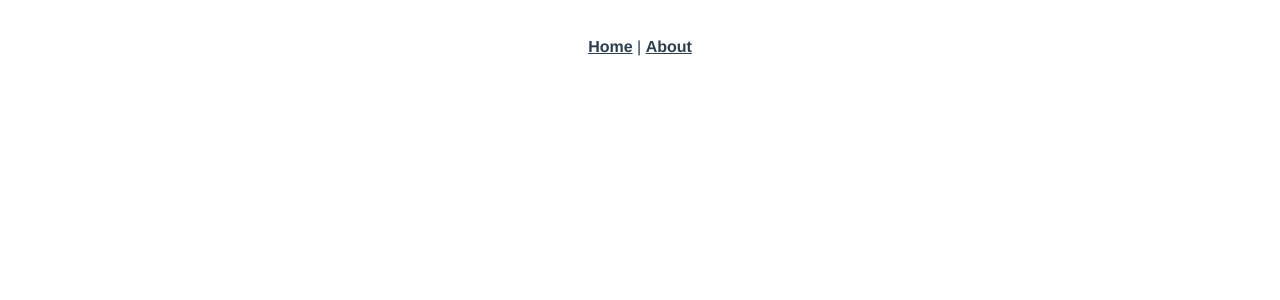
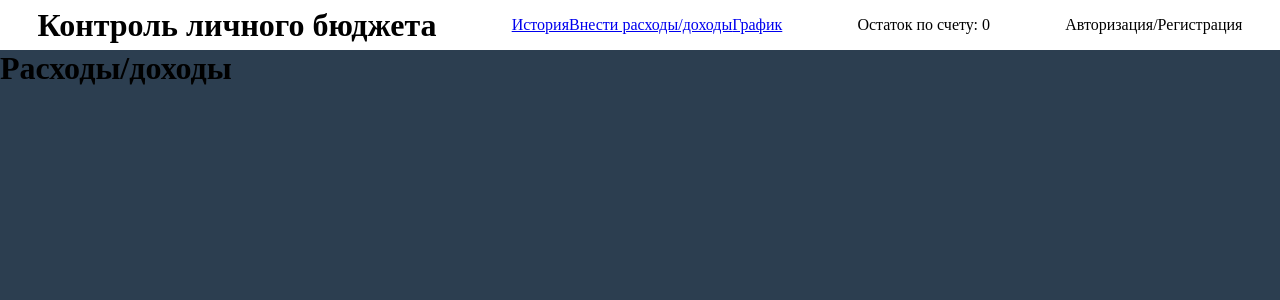
Before and after one commit to filya63/budget, a Vue app: page /exin in a window 1280 px wide. Before the commit this address had no page. Shown: the top 300 px of the page. Built offline with nearby package versions, Linux system fonts and the light colour scheme.

Commit message:
initial route + 6 components

```diff
--- a/src/App.vue
+++ b/src/App.vue
@@ -1,30 +1,27 @@
 <template>
-  <div id="nav">
-    <router-link to="/">Home</router-link> |
-    <router-link to="/about">About</router-link>
-  </div>
-  <router-view/>
+  <HeaderApp/>
+  <main>
+  <router-view></router-view>
+  </main>
 </template>
 
+<script lang='ts'>
+import { defineComponent } from 'vue';
+import HeaderApp from '@/components/HeaderApp.vue';
+
+export default defineComponent({
+  components: {
+    HeaderApp
+    }
+});
+</script>
+
 <style lang="scss">
-#app {
-  font-family: Avenir, Helvetica, Arial, sans-serif;
-  -webkit-font-smoothing: antialiased;
-  -moz-osx-font-smoothing: grayscale;
-  text-align: center;
-  color: #2c3e50;
+* {
+  margin: 0;
+  padding: 0;
 }
-
-#nav {
-  padding: 30px;
-
-  a {
-    font-weight: bold;
-    color: #2c3e50;
-
-    &.router-link-exact-active {
-      color: #42b983;
-    }
-  }
+body {
+  background: #2c3e50;
 }
 </style>
--- /dev/null
+++ b/src/components/Auth.vue
@@ -0,0 +1,3 @@
+<template>
+  Авторизация/Регистрация
+</template>
--- /dev/null
+++ b/src/components/ExinPage.vue
@@ -0,0 +1,3 @@
+<template>
+  <h1>Расходы/доходы</h1>
+</template>
--- /dev/null
+++ b/src/components/GraphPage.vue
@@ -0,0 +1,3 @@
+<template>
+    <h1>График</h1>
+</template>
--- /dev/null
+++ b/src/components/HeaderApp.vue
@@ -0,0 +1,31 @@
+<template>
+    <header class="header">
+        <h1>Контроль личного бюджета</h1>
+        <MenuApp/>
+        <span>Остаток по счету: 0</span>
+        <Auth/>
+    </header>
+</template>
+
+<script lang="ts">
+import { defineComponent } from 'vue';
+import MenuApp from './MenuApp.vue';
+import Auth from './Auth.vue';
+
+export default defineComponent({
+  components: {
+    MenuApp,
+    Auth
+    }
+});
+</script>
+
+<style lang="scss">
+    .header {
+        height: 50px;
+        background: #ffffff;
+        display: flex;
+        justify-content: space-around;
+        align-items: center;
+    }
+</style>
--- a/src/components/HelloWorld.vue
+++ /dev/null
@@ -1,63 +0,0 @@
-<template>
-  <div class="hello">
-    <h1>{{ msg }}</h1>
-    <p>
-      For a guide and recipes on how to configure / customize this project,<br>
-      check out the
-      <a href="https://cli.vuejs.org" target="_blank" rel="noopener">vue-cli documentation</a>.
-    </p>
-    <h3>Installed CLI Plugins</h3>
-    <ul>
-      <li><a href="https://github.com/vuejs/vue-cli/tree/dev/packages/%40vue/cli-plugin-babel" target="_blank" rel="noopener">babel</a></li>
-      <li><a href="https://github.com/vuejs/vue-cli/tree/dev/packages/%40vue/cli-plugin-pwa" target="_blank" rel="noopener">pwa</a></li>
-      <li><a href="https://github.com/vuejs/vue-cli/tree/dev/packages/%40vue/cli-plugin-router" target="_blank" rel="noopener">router</a></li>
-      <li><a href="https://github.com/vuejs/vue-cli/tree/dev/packages/%40vue/cli-plugin-vuex" target="_blank" rel="noopener">vuex</a></li>
-      <li><a href="https://github.com/vuejs/vue-cli/tree/dev/packages/%40vue/cli-plugin-typescript" target="_blank" rel="noopener">typescript</a></li>
-    </ul>
-    <h3>Essential Links</h3>
-    <ul>
-      <li><a href="https://vuejs.org" target="_blank" rel="noopener">Core Docs</a></li>
-      <li><a href="https://forum.vuejs.org" target="_blank" rel="noopener">Forum</a></li>
-      <li><a href="https://chat.vuejs.org" target="_blank" rel="noopener">Community Chat</a></li>
-      <li><a href="https://twitter.com/vuejs" target="_blank" rel="noopener">Twitter</a></li>
-      <li><a href="https://news.vuejs.org" target="_blank" rel="noopener">News</a></li>
-    </ul>
-    <h3>Ecosystem</h3>
-    <ul>
-      <li><a href="https://router.vuejs.org" target="_blank" rel="noopener">vue-router</a></li>
-      <li><a href="https://vuex.vuejs.org" target="_blank" rel="noopener">vuex</a></li>
-      <li><a href="https://github.com/vuejs/vue-devtools#vue-devtools" target="_blank" rel="noopener">vue-devtools</a></li>
-      <li><a href="https://vue-loader.vuejs.org" target="_blank" rel="noopener">vue-loader</a></li>
-      <li><a href="https://github.com/vuejs/awesome-vue" target="_blank" rel="noopener">awesome-vue</a></li>
-    </ul>
-  </div>
-</template>
-
-<script lang="ts">
-import { defineComponent } from 'vue';
-
-export default defineComponent({
-  name: 'HelloWorld',
-  props: {
-    msg: String,
-  },
-});
-</script>
-
-<!-- Add "scoped" attribute to limit CSS to this component only -->
-<style scoped lang="scss">
-h3 {
-  margin: 40px 0 0;
-}
-ul {
-  list-style-type: none;
-  padding: 0;
-}
-li {
-  display: inline-block;
-  margin: 0 10px;
-}
-a {
-  color: #42b983;
-}
-</style>
--- /dev/null
+++ b/src/components/HistoryPage.vue
@@ -0,0 +1,3 @@
+<template>
+  <h1>История расходов</h1>
+</template>
--- /dev/null
+++ b/src/components/MenuApp.vue
@@ -0,0 +1,7 @@
+<template>
+  <nav class="menu">
+    <router-link to="/history">История</router-link>
+    <router-link to="/exin">Внести расходы/доходы</router-link>
+    <router-link to="/graph">График</router-link>
+  </nav>
+</template>
--- a/src/router/index.ts
+++ b/src/router/index.ts
@@ -1,19 +1,23 @@
 import { createRouter, createWebHistory, RouteRecordRaw } from 'vue-router'
-import Home from '../views/Home.vue'
+import HistoryPage from '@/components/HistoryPage.vue';
+import ExinPage from '@/components/ExinPage.vue';
+import GraphPage from '@/components/GraphPage.vue';
 
 const routes: Array<RouteRecordRaw> = [
   {
-    path: '/',
-    name: 'Home',
-    component: Home
+    path: '/history',
+    name: 'History',
+    component: HistoryPage
   },
   {
-    path: '/about',
-    name: 'About',
-    // route level code-splitting
-    // this generates a separate chunk (about.[hash].js) for this route
-    // which is lazy-loaded when the route is visited.
-    component: () => import(/* webpackChunkName: "about" */ '../views/About.vue')
+    path: '/exin',
+    name: 'Exin',
+    component: ExinPage
+  },
+  {
+    path: '/graph',
+    name: 'Graph',
+    component: GraphPage
   }
 ]
 
--- a/src/shims-vue.d.ts
+++ b/src/shims-vue.d.ts
@@ -1,4 +1,3 @@
-/* eslint-disable */
 declare module '*.vue' {
   import type { DefineComponent } from 'vue'
   const component: DefineComponent<{}, {}, any>
--- a/src/views/About.vue
+++ /dev/null
@@ -1,5 +0,0 @@
-<template>
-  <div class="about">
-    <h1>This is an about page</h1>
-  </div>
-</template>
--- a/src/views/Home.vue
+++ /dev/null
@@ -1,18 +0,0 @@
-<template>
-  <div class="home">
-    <img alt="Vue logo" src="../assets/logo.png">
-    <HelloWorld msg="Welcome to Your Vue.js + TypeScript App"/>
-  </div>
-</template>
-
-<script lang="ts">
-import { defineComponent } from 'vue';
-import HelloWorld from '@/components/HelloWorld.vue'; // @ is an alias to /src
-
-export default defineComponent({
-  name: 'Home',
-  components: {
-    HelloWorld,
-  },
-});
-</script>
```
